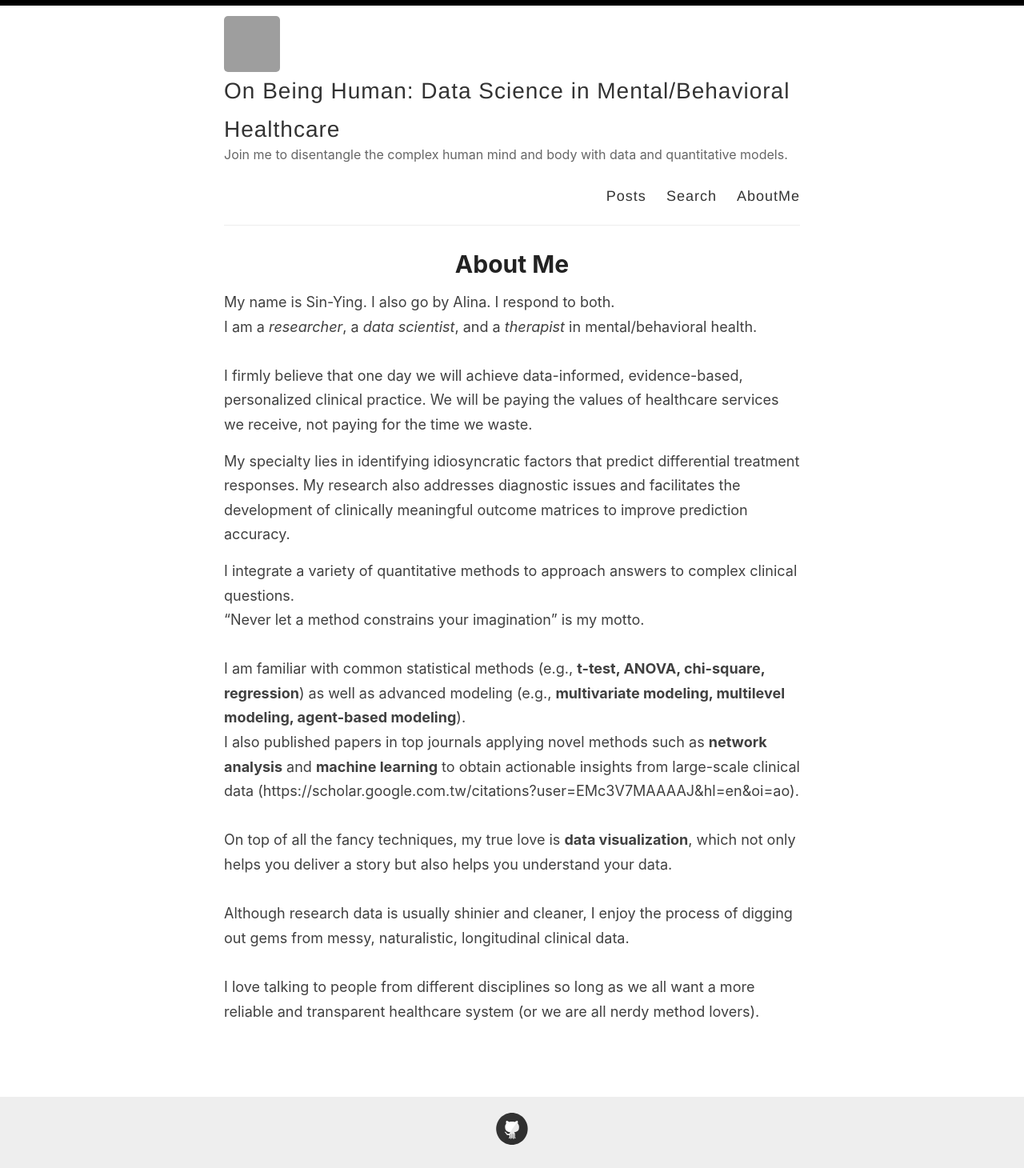
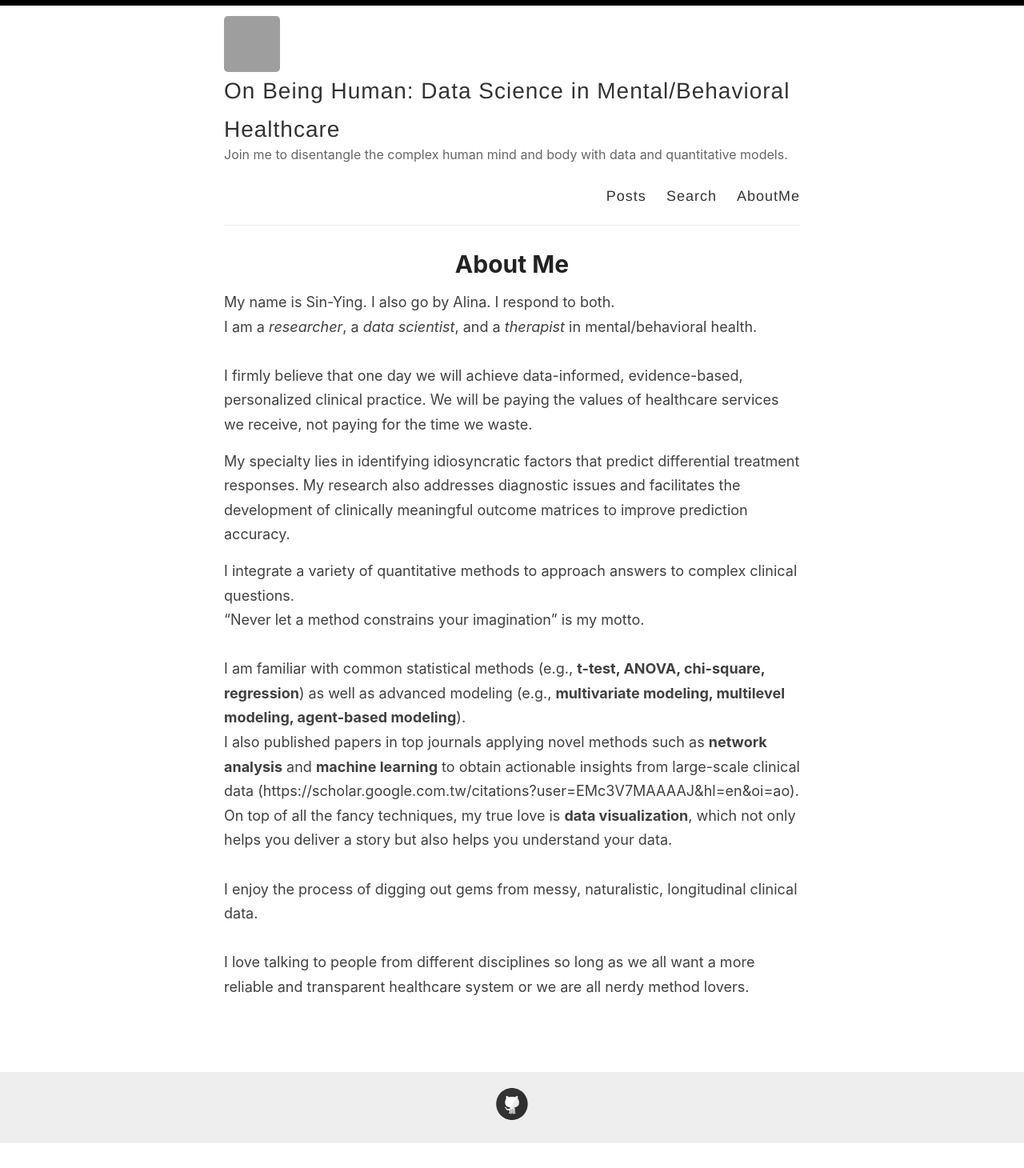
Before and after one commit to sin-ying-lin/sin-ying-lin.github.io, a Jekyll site: the page built from _pages/about.md, in a window 1280 px wide. Shown: the whole page at 80% size. Built offline with Jekyll 4.4.1, drawn with Linux system fonts in a browser that asks for light colours; after the commit the page ends 1430 px from its top, so only the background shows below that; grey boxes are pictures that could not be loaded.

Commit message:
Update about.md

```diff
--- a/_pages/about.md
+++ b/_pages/about.md
@@ -16,10 +16,9 @@ I integrate a variety of quantitative methods to approach answers to complex cli
 <br>
 I am familiar with common statistical methods (e.g., <b>t-test, ANOVA, chi-square, regression</b>) as well as advanced modeling (e.g., <b>multivariate modeling, multilevel modeling, agent-based modeling</b>). <br>
 I also published papers in top journals applying novel methods such as <b>network analysis</b> and <b>machine learning</b> to obtain actionable insights from large-scale clinical data (https://scholar.google.com.tw/citations?user=EMc3V7MAAAAJ&hl=en&oi=ao).<br>
-<br>
 On top of all the fancy techniques, my true love is <b>data visualization</b>, which not only helps you deliver a story but also helps you understand your data. <br>
 <br>
-Although research data is usually shinier and cleaner, I enjoy the process of digging out gems from messy, naturalistic, longitudinal clinical data. <br>
+I enjoy the process of digging out gems from messy, naturalistic, longitudinal clinical data. <br>
  <br>
-I love talking to people from different disciplines so long as we all want a more reliable and transparent healthcare system (or we are all nerdy method lovers). <br>
+I love talking to people from different disciplines so long as we all want a more reliable and transparent healthcare system or we are all nerdy method lovers. <br>
 <br>
```
